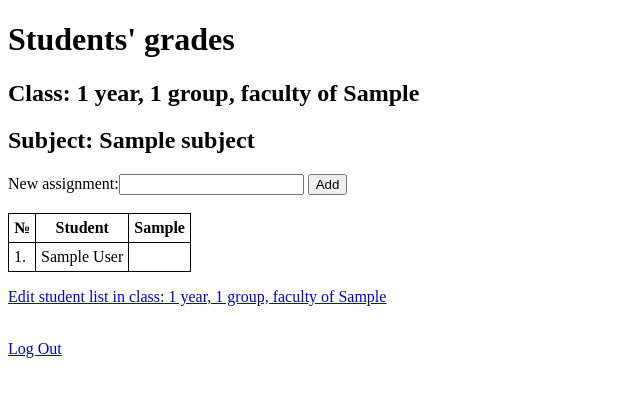
After one commit to katelimova/gradebook, a Django app: a page that uses gradebook/templates/gradebook/teacher/gradebook_table.html in a window 1280 px wide. The commit adds this page. Shown: the top 397 px of the page, without its empty margins (0-640 px from the left). Run offline with Django 3.2, Linux system fonts and the light colour scheme; a user stored in the database is signed in; tables that the repository leaves empty hold one stand-in row (values such as "Sample post").

Commit message:
Added grade table, student delete option, get_absolute_urls for obj-s

```diff
--- a/gradebook/forms.py
+++ b/gradebook/forms.py
@@ -8,7 +8,7 @@ from django.forms.models import ModelForm
 from django.contrib.auth.forms import UserCreationForm
 from django.http import request
 from django.shortcuts import get_object_or_404
-from .models import Subject, User, Course, Faculty, Gradebook
+from .models import Assignment, Subject, User, Course, Faculty, Gradebook
 from django.template.defaultfilters import slugify
 
 
@@ -38,3 +38,20 @@ class TeacherCourseForm(CourseForm):
 
     subject = forms.ModelChoiceField(queryset=None, help_text='Choose one of your subjects')
     fields = ['subject','faculty', 'year', 'group']
+
+
+class AssignmentForm(ModelForm):
+    class Meta:
+        model = Assignment
+        fields = ['assignment']
+        labels = {'assignment': 'New assignment'}
+
+class GradeForm(ModelForm):
+    class Meta:
+        model = Gradebook
+        fields = ('grade',)
+
+class StudentForm(ModelForm):
+    class Meta:
+        model = User
+        fields = ('first_name', 'last_name', 'email',)
--- a/gradebook/templates/gradebook/homepage.html
+++ b/gradebook/templates/gradebook/homepage.html
@@ -8,7 +8,7 @@
             <p><a href="{% url 'student:main' user.slug %}"> Go to your profile </a></p>
         {% else %}
             <p> hi teacher {{ user.first_name }} {{ user.last_name }} </p>
-            <p><a href="{% url 'teacher:main' user.slug %}"> Go to your profile </a></p>
+            <p><a href="{{ user.get_absolute_url }}"> Go to your profile </a></p>
         {% endif %}
 
 
--- a/gradebook/templates/gradebook/student/main.html
+++ b/gradebook/templates/gradebook/student/main.html
@@ -3,6 +3,6 @@
 {% block content %}
 
 <h1> Hi student {{user.first_name}} {{user.last_name}} . It's your profile </h1>
-<p>You're studying in {{user.student.course}} </p>
+<p>You're studying in {{user.course}} </p>
 
 {% endblock %}
--- a/gradebook/templates/gradebook/teacher/course_form.html
+++ b/gradebook/templates/gradebook/teacher/course_form.html
@@ -12,7 +12,7 @@
 
 <button type="submit">Submit</button>
 
-<p> <a href="{% url 'teacher:subject_add' %}"> Add subject </a> </p>
+<p> <a href="{% url 'teacher:subject_add' user.slug %}"> Add subject </a> </p>
 
 </form>
 {% endblock %}
--- a/gradebook/templates/gradebook/teacher/course_update.html
+++ b/gradebook/templates/gradebook/teacher/course_update.html
@@ -12,7 +12,7 @@
 
 <button type="submit">Submit</button>
 
-<p> <a href="{% url 'teacher:subject_add' %}"> Add subject </a> </p>
+<p> <a href="{% url 'teacher:subject_add' user.slug %}"> Add subject </a> </p>
 
 </form>
 {% endblock %}
--- /dev/null
+++ b/gradebook/templates/gradebook/teacher/gradebook_table.html
@@ -0,0 +1,68 @@
+{% extends "base.html" %}
+
+{% block content %}
+
+
+<style type="text/css">
+    table {
+      border-collapse: collapse;
+    }
+    th, td {
+        border: 1px solid black;
+        padding: 5px;
+    }
+</style>
+
+<h1> Students' grades </h1>
+<h2> Class: {{course}} </h2>
+<h2> Subject: {{subject}} </h2>
+
+
+<form method="POST">
+    {% csrf_token %}
+    {{task_form}}
+<input type="submit" value = "Add"/>
+</form>
+
+<br>
+
+{% if student_list %}
+    <table>
+        <tr>
+            <th> № </th>
+            <th> Student </th>
+
+            {% if assignment_list %}
+                {% for assignment in assignment_list %}
+                    <th>
+                        {{assignment}}
+                    </th>
+                {% endfor %}
+            {% endif %}
+
+        </tr>
+
+        {% for student in student_list %}
+        <tr>
+            <td> {{ forloop.counter }}. </td>
+            <td> {{student}} </td>
+
+            {% for _ in assignment_list %}
+                <td>
+                </td>
+
+            {% endfor %}
+
+        </tr>
+
+
+    {% endfor %}
+</table>
+{% else %}
+    <p> There are no students in this course </p>
+
+{% endif %}
+
+<p> <a href="{% url 'teacher:student_edit' user.slug course.id %}"> Edit student list in class: {{course}} </a> </p>
+
+{% endblock %}
--- a/gradebook/templates/gradebook/teacher/subject_form.html
+++ b/gradebook/templates/gradebook/teacher/subject_form.html
@@ -12,7 +12,7 @@
 <button type='submit'>Submit</button>
 
 
-<p> <a href="{% url 'teacher:course_add' %}"> Add class you are teaching </a> </p>
+<p> <a href="{% url 'teacher:course_add' user.slug %}"> Add class you are teaching </a> </p>
 
 </form>
 {% endblock %}
--- a/gradebook/templates/registration/signup.html
+++ b/gradebook/templates/registration/signup.html
@@ -6,7 +6,7 @@
 
 <p> <a href="{% url 'student:signup' %}"> I'm a student </a> </p>
 
-<p> <a href="{% url 'teacher:signup' %}"> I'm a teacher </a> </p>
+<p> <a href="{% url 'teacher_signup' %}"> I'm a teacher </a> </p>
 
 
 <br>
--- a/gradebook/urls.py
+++ b/gradebook/urls.py
@@ -14,16 +14,34 @@ urlpatterns = [
         path('<slug:slug>', student.StudentMainView.as_view(), name='main'),
     ], 'gradebook'), namespace = 'student')),
 
-    path('teacher/', include(([
-        path('signup/', teacher.signup, name='signup'),
-        path('<slug:slug>', teacher.TeacherMainView.as_view(), name='main'),
+
+    path('teacher/signup/', teacher.signup, name='teacher_signup'),
+    path('teacher/<slug:slug>/', teacher.TeacherMainView.as_view(), name='teacher_main'),
+    path('teacher/<slug:slug>/', include(([
         path('course/add/', teacher.course_add, name='course_add'),
         path('subject/add/', teacher.SubjectAddView.as_view(), name='subject_add'),
-        path('subject/update/<int:pk>', teacher.subject_update, name='subject_update'),
-        path('subject/delete/<int:pk>', teacher.subject_delete, name='subject_delete'),
-        path('subject/<int:subject_pk>/course/update/<int:course_pk>', teacher.course_update, name='course_update'),
-        path('subject/<int:subject_pk>/course/delete/<int:course_pk>', teacher.course_delete, name='course_delete'),
-        path('course/<int:course_pk>/students/', teacher.StudentListView.as_view(), name='student_list'),
-        path('course/<int:course_pk>/students/add/', teacher.student_add, name='student_add')
+        path('subject/<int:pk>/update/', teacher.subject_update, name='subject_update'),
+        path('subject/<int:pk>/delete/', teacher.subject_delete, name='subject_delete'),
+        path('subject/<int:subject_pk>/course/<int:course_pk>/update/', teacher.course_update, name='course_update'),
+        path('subject/<int:subject_pk>/course/<int:course_pk>/delete/', teacher.course_delete, name='course_delete'),
+        path('course/<int:course_pk>/students/edit/', teacher.student_edit, name='student_edit'),
+        path('course/<int:course_pk>/student/<int:student_pk>/delete/', teacher.student_delete, name='student_delete'),
+        path('subject/<int:subject_pk>/course/<int:course_pk>/gradebook/', teacher.gradebook, name='gradebook'),
     ], 'gradebook'), namespace = 'teacher')),
 ]
+
+
+#     path('teacher/', include(([
+#         path('signup/', teacher.signup, name='signup'),
+#         path('<slug:slug>', teacher.TeacherMainView.as_view(), name='main'),
+#         path('course/add/', teacher.course_add, name='course_add'),
+#         path('subject/add/', teacher.SubjectAddView.as_view(), name='subject_add'),
+#         path('subject/<int:pk>/update/', teacher.subject_update, name='subject_update'),
+#         path('subject/<int:pk>/delete/', teacher.subject_delete, name='subject_delete'),
+#         path('subject/<int:subject_pk>/course/<int:course_pk>/update/', teacher.course_update, name='course_update'),
+#         path('subject/<int:subject_pk>/course/<int:course_pk>/delete/', teacher.course_delete, name='course_delete'),
+#         path('course/<int:course_pk>/students/edit/', teacher.student_edit, name='student_edit'),
+#         path('course/<int:course_pk>/student/<int:student_pk>/delete', teacher.student_delete, name='student_delete'),
+#         path('subject/<int:subject_pk>/course/<int:course_pk>/gradebook/', teacher.gradebook, name='gradebook')
+#     ], 'gradebook'), namespace = 'teacher')),
+# ]
--- a/gradebook/views/gradebook.py
+++ b/gradebook/views/gradebook.py
@@ -17,6 +17,6 @@ def profile(request):
     if request.user.role == User.STUDENT:
         return HttpResponseRedirect(reverse('student:main', args=[request.user.slug]))
     elif request.user.role == User.TEACHER:
-        return HttpResponseRedirect(reverse('teacher:main', args=[request.user.slug]))
+        return HttpResponseRedirect(reverse('teacher_main', args=[request.user.slug]))
     else:
         return HttpResponseRedirect('homepage')
--- a/gradebook/views/teacher.py
+++ b/gradebook/views/teacher.py
@@ -1,12 +1,13 @@
 from django.contrib.auth import login, authenticate
+from django.http import HttpRequest
 from django.http.response import HttpResponse
 from django.forms import modelformset_factory
 from django.urls import reverse_lazy, reverse
 from django.views.generic import View, ListView, DetailView, TemplateView, UpdateView, CreateView
 from django.views.generic.edit import DeleteView, FormView
-from gradebook.forms import RegistrationForm, SubjectForm, TeacherCourseForm, CourseForm
-from gradebook.models import Course, Subject, User, Gradebook
-from django.shortcuts import get_object_or_404, render, redirect
+from gradebook.forms import AssignmentForm, GradeForm, RegistrationForm, StudentForm, SubjectForm, TeacherCourseForm, CourseForm
+from gradebook.models import Assignment, Course, Subject, User, Gradebook
+from django.shortcuts import get_list_or_404, get_object_or_404, render, redirect
 from django.template.defaultfilters import first, last, slugify
 from django.contrib.auth.mixins import LoginRequiredMixin
 from django.contrib.auth.decorators import login_required
@@ -28,7 +29,7 @@ def signup(request):
             password = form.cleaned_data['password1']
             user = authenticate(email=email, password=password)
             login(request, user)
-        return redirect(reverse('teacher:main', args=[request.user.slug]))
+        return redirect(reverse('teacher_main', args=[request.user.slug]))
 
     else:
         form = RegistrationForm()
@@ -46,7 +47,7 @@ class SubjectAddView(LoginRequiredMixin, FormView):
     template_name = 'gradebook/teacher/subject_form.html'
     form_class = SubjectForm
     def get_success_url(self):
-        return reverse('teacher:main', args=[self.request.user.slug])
+        return reverse('teacher_main', args=[self.request.user.slug])
     def form_valid(self, form):
         subject = Subject.objects.get_or_create(subject=form.cleaned_data['subject'])[0]
         teacher = get_object_or_404(User, id=self.request.user.id)
@@ -55,7 +56,7 @@ class SubjectAddView(LoginRequiredMixin, FormView):
         return super().form_valid(form)
 
 @login_required
-def subject_update(request, pk):
+def subject_update(request, pk, **kwargs):
     subject = get_object_or_404(Subject, pk=pk)
     teacher = get_object_or_404(User, id=request.user.id)
     if request.method == 'POST':
@@ -65,25 +66,25 @@ def subject_update(request, pk):
 
             subject_record = Gradebook.objects.filter(subject=subject, teacher=teacher)
             subject_record.update(subject=new_subject)
-        return redirect(reverse('teacher:main', args=[request.user.slug]))
+        return redirect(reverse('teacher_main', args=[request.user.slug]))
     else:
         form = SubjectForm(instance=subject)
     return render(request, 'gradebook/teacher/subject_form.html', {'form': form})
 
 
 @login_required
-def subject_delete(request, pk):
+def subject_delete(request, pk, **kwargs):
     subject = get_object_or_404(Subject, pk=pk)
     teacher = get_object_or_404(User, id=request.user.id)
     if request.method == 'POST':
         subject_records = Gradebook.objects.filter(subject=subject, teacher=teacher)
         subject_records.delete()
-        return redirect(reverse('teacher:main', args=[request.user.slug]))
+        return redirect(reverse('teacher_main', args=[request.user.slug]))
     return render(request, 'gradebook/teacher/subject_confirm_delete.html', {'subject': subject})
 
 
 @login_required
-def course_add(request):
+def course_add(request, **kwargs):
     teacher = get_object_or_404(User, id=request.user.id)
     if request.method == "POST":
         form = TeacherCourseForm(request.user, request.POST)
@@ -103,13 +104,13 @@ def course_add(request):
                 course_record = Gradebook.objects.get_or_create(subject=subject, teacher=teacher, course=course)[0]
             course_record.save()
             form.save_m2m()
-        return redirect(reverse_lazy('teacher:main', args=[request.user.slug]))
+        return redirect(reverse('teacher_main', args=[request.user.slug]))
     else:
         form = TeacherCourseForm(request.user)
     return render(request, 'gradebook/teacher/course_form.html', {'form': form})
 
 @login_required
-def course_update(request, subject_pk, course_pk):
+def course_update(request, subject_pk, course_pk, **kwargs):
     course = get_object_or_404(Course, pk=course_pk)
     subject = get_object_or_404(Subject, pk=subject_pk)
     teacher = get_object_or_404(User, id=request.user.id)
@@ -124,20 +125,20 @@ def course_update(request, subject_pk, course_pk):
 
             course_record = Gradebook.objects.filter(course=course, subject=subject, teacher=teacher)
             course_record.update(course=new_course)
-        return redirect(reverse('teacher:main', args=[request.user.slug]))
+        return redirect(reverse('teacher_main', args=[request.user.slug]))
     else:
         form = CourseForm(instance=course)
     return render(request, 'gradebook/teacher/course_update.html', {'form': form, 'subject': subject})
 
 @login_required
-def course_delete(request, subject_pk, course_pk):
+def course_delete(request, subject_pk, course_pk, **kwargs):
     course = get_object_or_404(Course, pk=course_pk)
     subject = get_object_or_404(Subject, pk=subject_pk)
     teacher = get_object_or_404(User, id=request.user.id)
 
     if request.method == 'POST':
         Gradebook.objects.filter(course=course, subject=subject, teacher=teacher).delete()
-        return redirect(reverse('teacher:main', args=[request.user.slug]))
+        return redirect(reverse('teacher_main', args=[request.user.slug]))
     return render(request, 'gradebook/teacher/course_confirm_delete.html', {'course': course, 'subject': subject})
 
 
@@ -148,10 +149,11 @@ class StudentListView(LoginRequiredMixin, View):
         student_list = User.objects.filter(course=course).order_by('last_name')
         return render(request, self.template_name, {'student_list': student_list, 'course': course})
 
+@login_required
+def student_edit(request, course_pk, **kwargs):
+    StudentFormSet = modelformset_factory(User, fields=('first_name', 'last_name', 'email'), extra=10,)
+    course = get_object_or_404(Course, pk=course_pk)
 
-def student_add(request, course_pk):
-    StudentFormSet = modelformset_factory(User, fields=('first_name', 'last_name', 'email'), extra=10)
-    course = get_object_or_404(Course, pk=course_pk)
     if request.method == 'POST':
         formset = StudentFormSet(request.POST, queryset=User.objects.filter(course=course_pk))
         if formset.is_valid():
@@ -162,7 +164,57 @@ def student_add(request, course_pk):
                 last_name = student.last_name
                 student.slug = slugify(f'{first_name, last_name}')
                 student.save()
-            return redirect(reverse('teacher:main', args=[request.user.slug]))
+
+            return redirect(reverse('teacher:student_edit', kwargs={'slug': request.user.slug, 'course_pk': course_pk}))
     else:
-        formset = StudentFormSet(queryset=User.objects.filter(course=course_pk))
-    return render(request,'gradebook/teacher/student_add_form.html', {'formset': formset, 'course': course})
+        formset = StudentFormSet(queryset=User.objects.filter(course=course))
+    return render(request,'gradebook/teacher/student_edit.html', {'formset': formset, 'course': course})
+
+@login_required
+def student_delete(request, course_pk, student_pk, **kwargs):
+    course = get_object_or_404(Course, pk=course_pk)
+    student = get_object_or_404(User, pk=student_pk)
+    if request.method == 'POST':
+        User.objects.filter(course=course, pk=student_pk).delete()
+        return redirect(reverse('teacher:student_edit', kwargs={'slug': request.user.slug, 'course_pk': course_pk}))
+    context = {'course':course, 'student': student}
+    return render(request, 'gradebook/teacher/student_confirm_delete.html', context)
+
+
+
+@login_required
+def gradebook(request, subject_pk, course_pk, **kwargs):
+    course = get_object_or_404(Course, pk=course_pk)
+    subject = get_object_or_404(Subject, pk=subject_pk)
+    teacher = get_object_or_404(User, pk=request.user.id)
+    student_list = User.objects.filter(course=course).order_by('last_name')
+    tasks_ids = Gradebook.objects.filter(course=course, subject=subject).values('assignment_id')
+    assignment_list = Assignment.objects.filter(id__in=tasks_ids)
+
+    # GradeFormSet = modelformset_factory(Gradebook, fields=('grade'), extra=len(student_list))
+
+    if request.method == 'POST':
+        task_form = AssignmentForm(request.POST)
+        if task_form.is_valid():
+            assignment = task_form.save(commit=False)
+            Assignment.assignment = assignment
+            assignment.save()
+
+            try:
+                gb_record = Gradebook.objects.get(course=course, subject=subject, teacher=teacher, assignment=None)
+                gb_record.assignment = assignment
+            except:
+                gb_record = Gradebook.objects.create(
+                    course=course, subject=subject, teacher=teacher, assignment=assignment
+                    )
+            gb_record.save()
+            kwargs = {'slug': request.user.slug, 'subject_pk': subject_pk, 'course_pk': course_pk}
+            return redirect(reverse('teacher:gradebook', kwargs))
+
+    else:
+        task_form = AssignmentForm()
+
+    ctx = {'student_list': student_list, 'course': course, 'subject': subject, 'task_form': task_form,
+        'assignment_list': assignment_list
+    }
+    return render(request, 'gradebook/teacher/gradebook_table.html', ctx)
```
Also changed, not shown: gradebook/models.py (+16 -2 lines), gradebook/templates/gradebook/teacher/main.html (+9 -7 lines), gradebook/templates/gradebook/teacher/student_add_form.html (deleted, +0 -21 lines), gradebook/templates/gradebook/teacher/student_confirm_delete.html (added, +13 -0 lines), gradebook/templates/gradebook/teacher/student_edit.html (added, +26 -0 lines), gradebook/templates/gradebook/teacher/student_list.html (deleted, +0 -20 lines), 2 other files.
